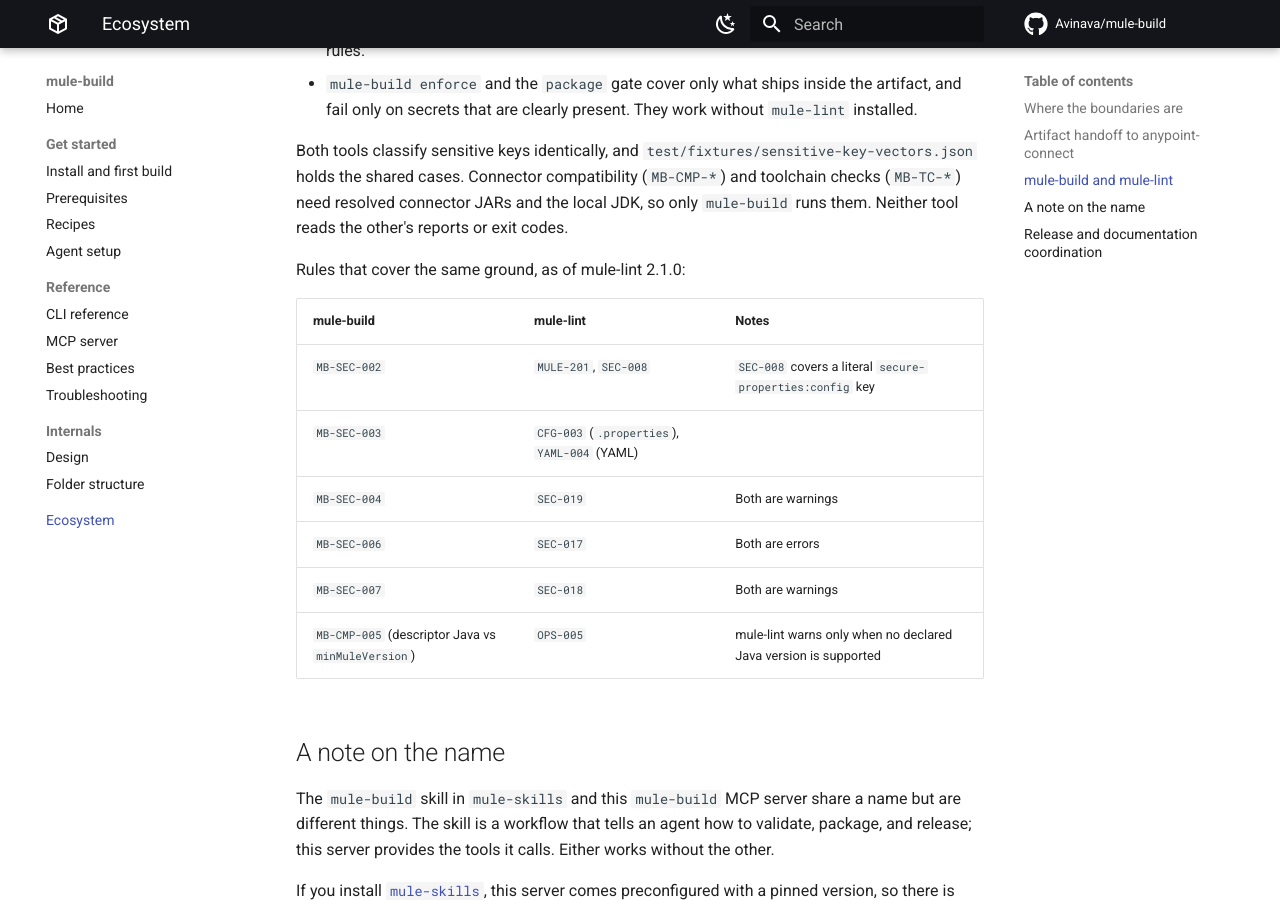
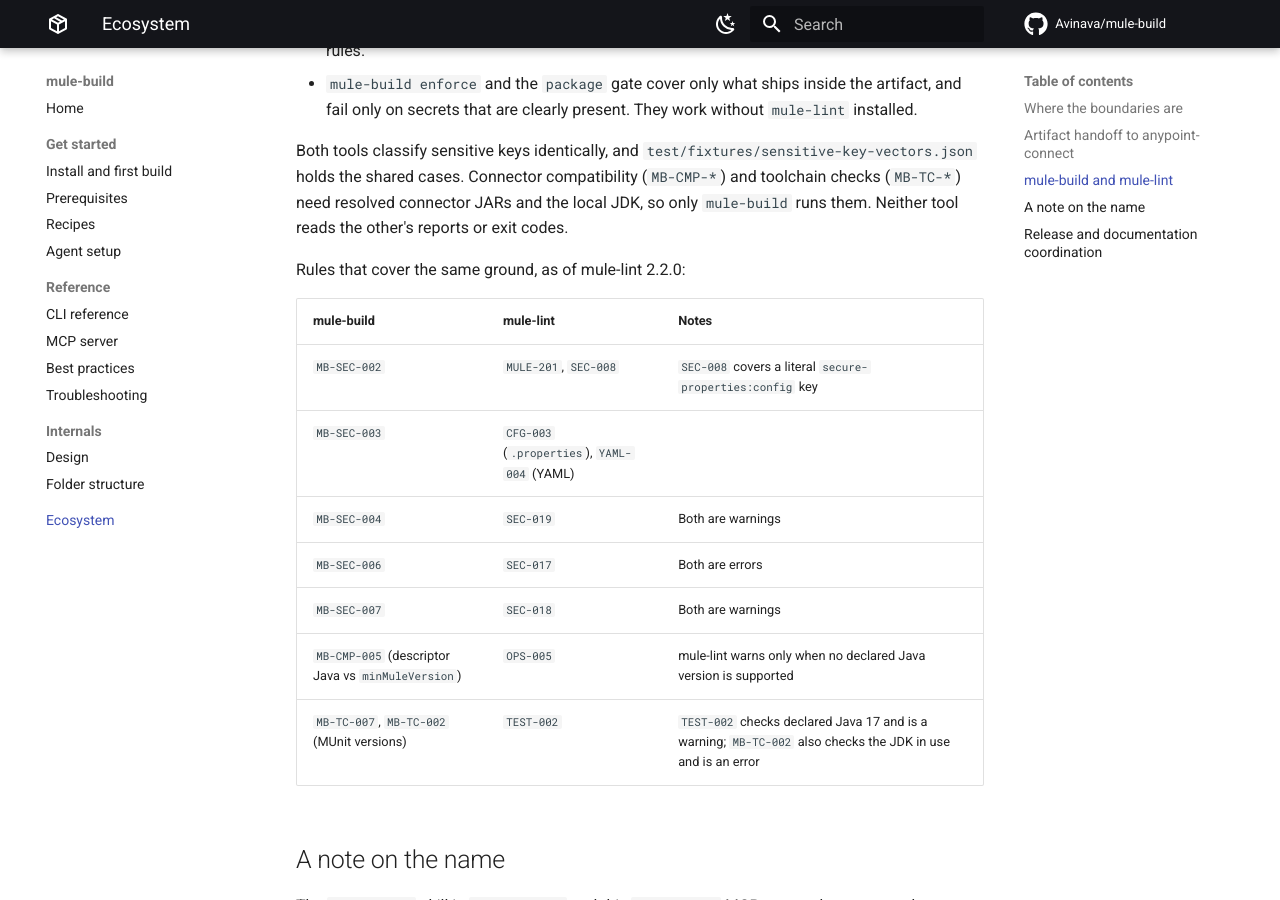
Before and after one commit to Avinava/mule-build, an MkDocs documentation site: the page built from docs/ecosystem.md, in a window 1280 px wide and 900 px high, scrolled down 1049 px. Built offline with MkDocs 1.6.1 and Material for MkDocs 9.7.7, drawn with Linux system fonts in a browser that asks for light colours; comment, search, counter and statistics services are not loaded.

```diff
--- a/docs/ecosystem.md
+++ b/docs/ecosystem.md
@@ -52,7 +52,7 @@ Both tools classify sensitive keys identically, and
 (`MB-CMP-*`) and toolchain checks (`MB-TC-*`) need resolved connector JARs and the local JDK, so only
 `mule-build` runs them. Neither tool reads the other's reports or exit codes.
 
-Rules that cover the same ground, as of mule-lint 2.1.0:
+Rules that cover the same ground, as of mule-lint 2.2.0:
 
 | mule-build | mule-lint | Notes |
 | --- | --- | --- |
@@ -62,6 +62,7 @@ Rules that cover the same ground, as of mule-lint 2.1.0:
 | `MB-SEC-006` | `SEC-017` | Both are errors |
 | `MB-SEC-007` | `SEC-018` | Both are warnings |
 | `MB-CMP-005` (descriptor Java vs `minMuleVersion`) | `OPS-005` | mule-lint warns only when no declared Java version is supported |
+| `MB-TC-007`, `MB-TC-002` (MUnit versions) | `TEST-002` | `TEST-002` checks declared Java 17 and is a warning; `MB-TC-002` also checks the JDK in use and is an error |
 
 ## A note on the name
 
```
Also changed, not shown: README.md (+5 -5 lines), docs/index.md (+3 -2 lines), docs/assets/logo.svg.
